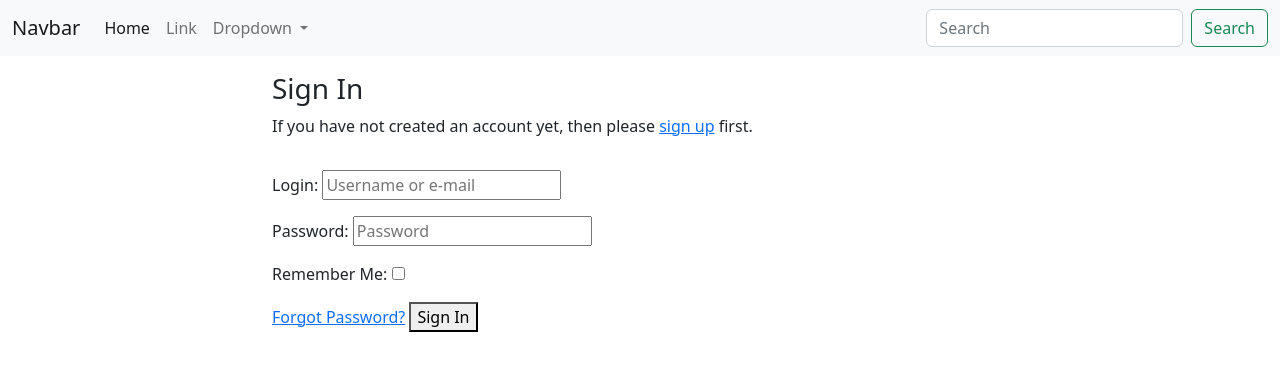
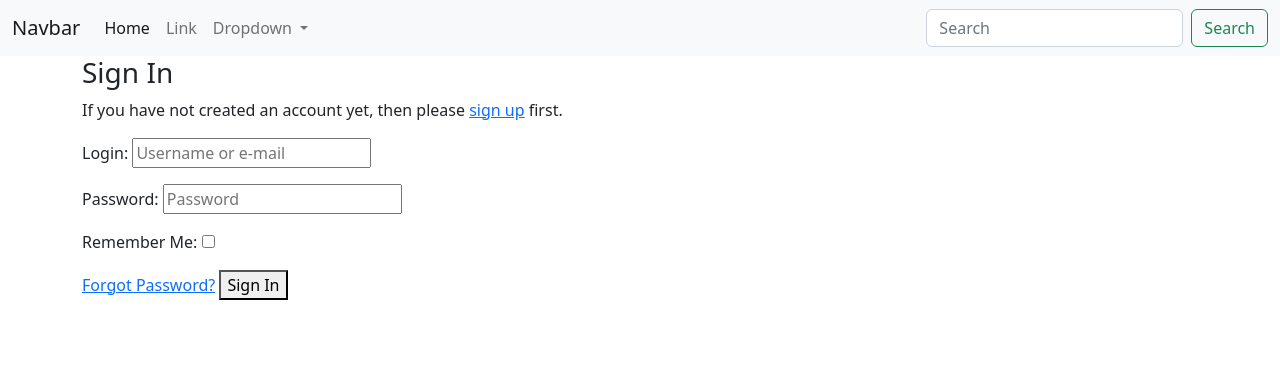
Before and after one commit to mjjstockman/ecomms, a Django app: page /accounts/login/ in a window 1280 px wide. Shown: the top 371 px of the page. Run offline with Django 3.2, Linux system fonts and the light colour scheme; some libraries are stand-ins or nearby versions.

Commit message:
Remove styling from allauth login template

```diff
--- a/templates/allauth/account/login.html
+++ b/templates/allauth/account/login.html
@@ -7,8 +7,7 @@
 
 {% block content %}
 <div class="container">
-  <div class="row">
-    <div class="col-md-8 mt-3 offset-md-2">
+  <div class="">
     <h3>{% trans "Sign In" %}</h3>
 
     {% get_providers as socialaccount_providers %}
@@ -36,9 +35,6 @@
     {% endif %}
 
 
-      <div class="row">
-        <div class="col-md-3 mt-3 offset-md-2"></div>
-      </div>
     <form class="login" method="POST" action="{% url 'account_login' %}">
       {% csrf_token %}
       {{ form.as_p }}
@@ -48,8 +44,6 @@
       <a class="button secondaryAction" href="{% url 'account_reset_password' %}">{% trans "Forgot Password?" %}</a>
       <button class="primaryAction" type="submit">{% trans "Sign In" %}</button>
     </form>
-
-    </div>
   </div>
 </div>
 {% endblock %}
```
Also changed, not shown: ecommerce/settings.py (+10 -9 lines). Lines whose indentation alone changed are shown as unchanged.
